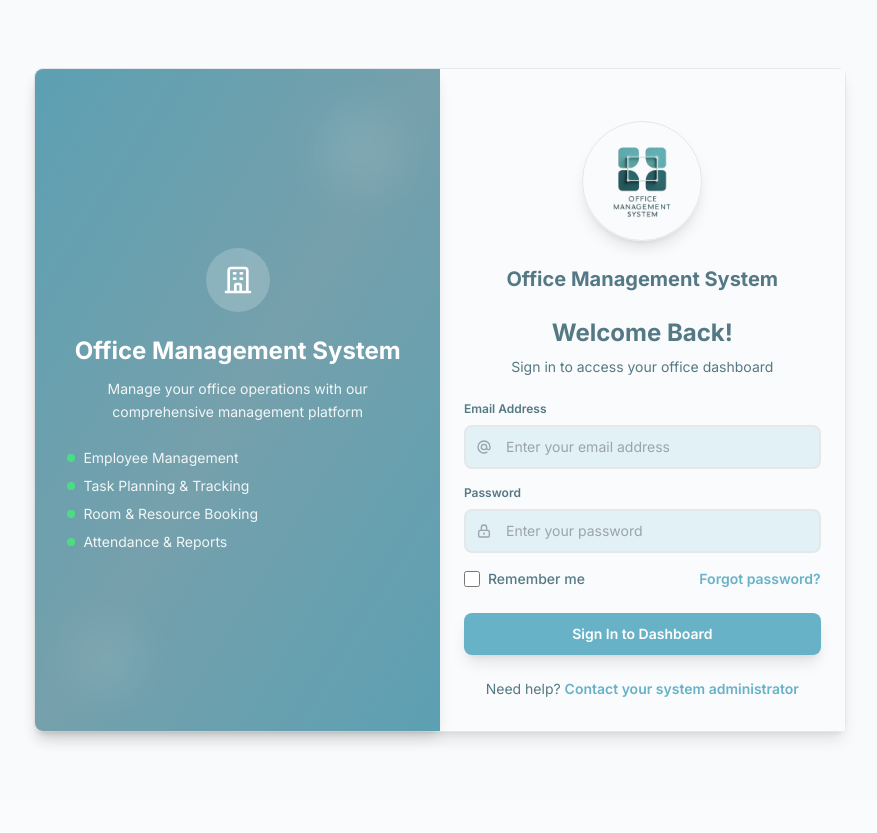
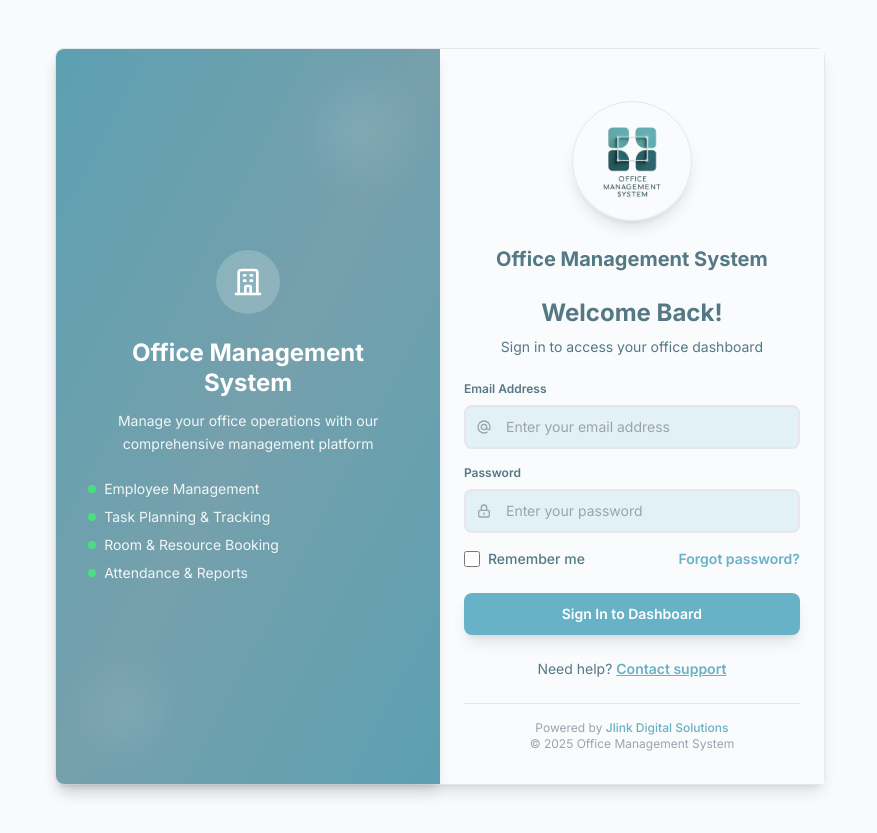
Before and after one commit to yonasbek/app, a Next.js app: page /login in a window 1280 px wide. Shown: the whole page, without its empty margins (200-1077 px from the left). Before the commit the page ends 800 px from the top, so only its background shows below. Built offline with nearby package versions, Linux system fonts and the light colour scheme; no server answers.

Commit message:
added footer on login page

```diff
--- a/src/app/(public)/login/page.tsx
+++ b/src/app/(public)/login/page.tsx
@@ -227,8 +227,38 @@ export default function LoginPage() {
           {/* Help Text */}
           <div className="text-center mt-4">
             <p className="text-sm text-neutral-600">
-              Need help? <span className="font-semibold text-app-primary">Contact your system administrator</span>
+              Need help?{' '}
+              <a
+                href="mailto:support@jlinkdigital.com"
+                className="font-semibold text-app-primary underline hover:text-app-primary-light transition-colors"
+              >
+                Contact support
+              </a>
             </p>
+          </div>
+
+
+          {/* Footer */}
+
+          <div className="h-full max-w-7xl mx-auto px-4 sm:px-6 flex items-center justify-center flex-col pt-4 border-t border-gray-200 ">
+            <div className="flex items-center">
+              <p className="text-xs text-neutral-400">
+                Powered by{" "}
+                <a
+                  href="https://jlinkdigital.com"
+                  target="_blank"
+                  rel="noopener noreferrer"
+                  className="text-app-primary font-medium hover:underline"
+                >
+                  Jlink Digital Solutions
+                </a>
+              </p>
+            </div>
+            <div className="hidden sm:block">
+              <p className="text-xs text-neutral-400">
+                &copy; {new Date().getFullYear()} Office Management System
+              </p>
+            </div>
           </div>
         </div>
       </div>
--- a/src/components/layout/Footer.tsx
+++ b/src/components/layout/Footer.tsx
@@ -20,7 +20,7 @@ const Footer = ({ sidebarCollapsed }: { sidebarCollapsed: boolean }) => {
                             rel="noopener noreferrer"
                             className="text-app-primary font-medium hover:underline"
                         >
-                            Jlink Digital
+                            Jlink Digital Solutions
                         </a>
                     </p>
                 </div>
```
